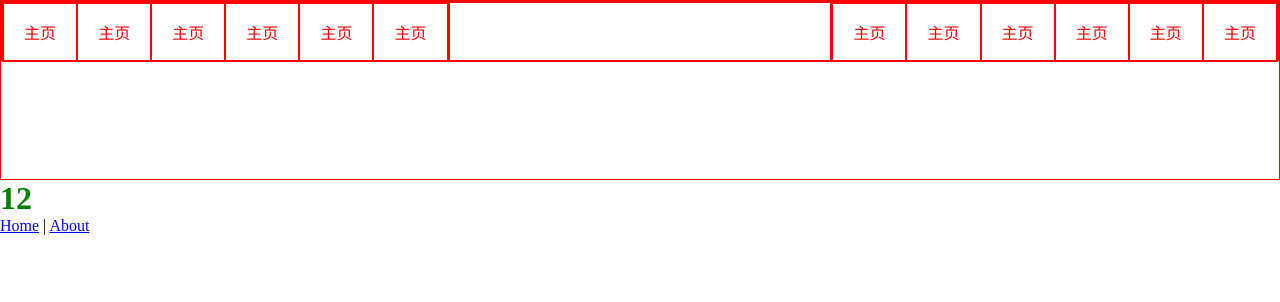
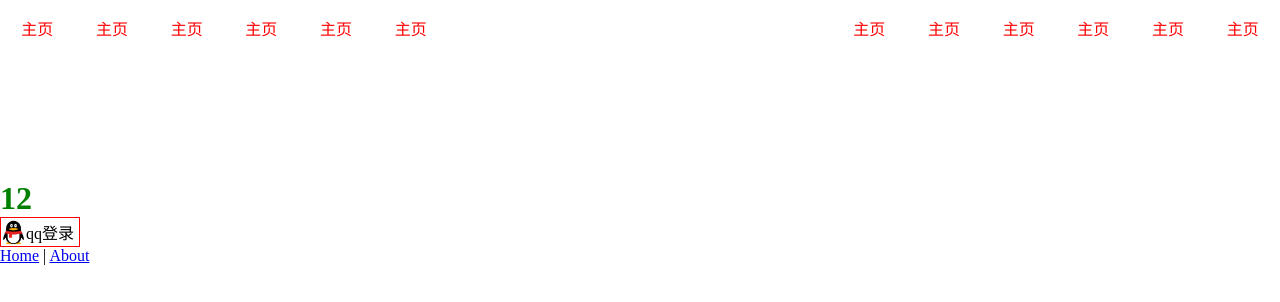
Before and after one commit to lwl-650/myVue, a Vue app: page / in a window 1280 px wide. Shown: the top 302 px of the page. Built offline with nearby package versions, Linux system fonts and the light colour scheme; no server answers.

Commit message:
上传qq审核

```diff
--- a/public/index.html
+++ b/public/index.html
@@ -5,7 +5,8 @@
     <meta http-equiv="X-UA-Compatible" content="IE=edge">
     <meta name="viewport" content="width=device-width,initial-scale=1.0">
     <link rel="shortcut icon" href="./img/sl.png" type="sl.png">
-    <title><%= htmlWebpackPlugin.options.title %></title>
+    <!-- <title><%= htmlWebpackPlugin.options.title %></title> -->
+    <title>木留</title>
   </head>
   <body>
     <noscript>
--- a/src/components/Title/Title.css
+++ b/src/components/Title/Title.css
@@ -3,7 +3,7 @@
   width: 100%;
   min-width: 1100px;
   height: 180px;
-  border: 1px solid red;
+  border: none;
   position: relative;
 }
 .HeadTitle img {
@@ -16,7 +16,7 @@
   width: 100%;
   min-width: 1100px;
   height: 60px;
-  border: 1px solid red;
+  border: none;
   position: absolute;
   top: 0px;
   left: 0px;
@@ -26,12 +26,12 @@
 .HeadTitle .head .left {
   width: 35%;
   height: 60px;
-  border: 1px solid red;
+  border: none;
   display: flex;
   justify-content: space-evenly;
 }
 .HeadTitle .head .left .left_list {
-  border: 1px solid red;
+  border: none;
   width: 90px;
   text-align: center;
   line-height: 60px;
@@ -39,17 +39,17 @@
 .HeadTitle .head .cent {
   width: 30%;
   height: 60px;
-  border: 1px solid red;
+  border: none;
 }
 .HeadTitle .head .right {
   width: 35%;
   height: 60px;
-  border: 1px solid red;
+  border: none;
   display: flex;
   justify-content: space-evenly;
 }
 .HeadTitle .head .right .left_list {
-  border: 1px solid red;
+  border: none;
   width: 90px;
   text-align: center;
   line-height: 60px;
--- a/src/components/Title/Title.less
+++ b/src/components/Title/Title.less
@@ -1,4 +1,4 @@
-@border:1px solid red;
+@border:none;
 .HeadTitle{
      color:red;
      width: 100%;
--- a/src/components/Title/Title.ts
+++ b/src/components/Title/Title.ts
@@ -37,7 +37,7 @@ export default defineComponent({
     onMounted(() => {
       axios.get('/xyz/get')
         .then(res => {
-          console.log(res)
+          console.log(res.data)
           // data.msg = res.data
         }).catch(err => {
           console.log(err);
--- a/src/router/index.ts
+++ b/src/router/index.ts
@@ -6,7 +6,8 @@ const routes: Array<RouteRecordRaw> = [
   {
     path: '/',
     name: 'index',
-    component: index
+    component: index,
+
   },
   {
     path: '/about',
@@ -14,7 +15,8 @@ const routes: Array<RouteRecordRaw> = [
     // route level code-splitting
     // this generates a separate chunk (about.[hash].js) for this route
     // which is lazy-loaded when the route is visited.
-    component: () => import(/* webpackChunkName: "about" */ '../views/About.vue')
+    component: () => import(/* webpackChunkName: "about" */ '../views/About.vue'),
+
   }
 ]
 
--- a/src/views/About.vue
+++ b/src/views/About.vue
@@ -1,5 +1,6 @@
 <template>
   <div class="about">
+
     <h1>石榴还是猪!</h1>
   </div>
 </template>
--- a/src/views/index/index.css
+++ b/src/views/index/index.css
@@ -1,3 +1,17 @@
 h1 {
   color: green;
 }
+.login {
+  width: 80px;
+  height: 30px;
+  border: 1px solid red;
+  display: flex;
+  align-items: center;
+}
+.login img {
+  width: 25px;
+  height: 25px;
+}
+.login div {
+  font-size: 16px;
+}
--- a/src/views/index/index.less
+++ b/src/views/index/index.less
@@ -1,3 +1,17 @@
 h1{
     color: green;
 }
+.login{
+    width: 80px;
+    height: 30px;
+    border: 1px solid red;
+    display: flex;
+    align-items: center;
+    img{
+        width: 25px;
+        height: 25px;
+    }
+    div{
+        font-size: 16px;
+    }
+}
--- a/src/views/index/index.vue
+++ b/src/views/index/index.vue
@@ -2,6 +2,10 @@
   <div class="index">
    <Title/>
    <h1>{{age}}</h1>
+   <div class="login">
+     <img src="../../../public/img/qq.jpg" alt="">
+     <div>qq登录</div>
+   </div>
   </div>
 </template>
 
```
Also changed, not shown: public/img/qq.jpg (added), 1 other file (tests, documents, lock files or other folders).
